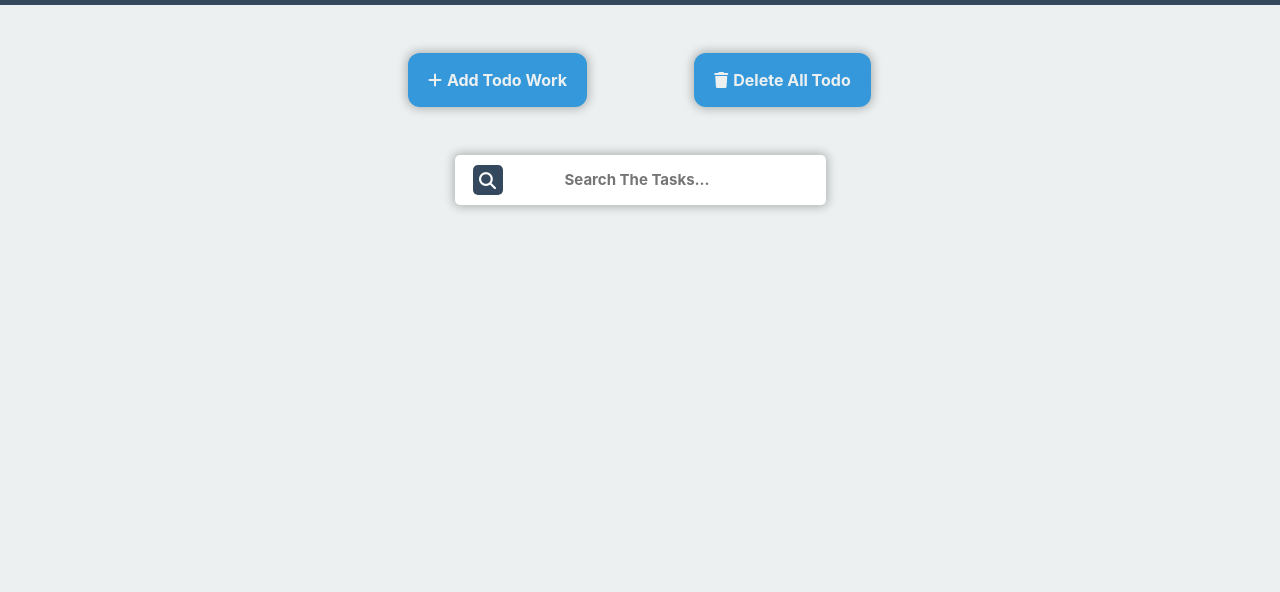
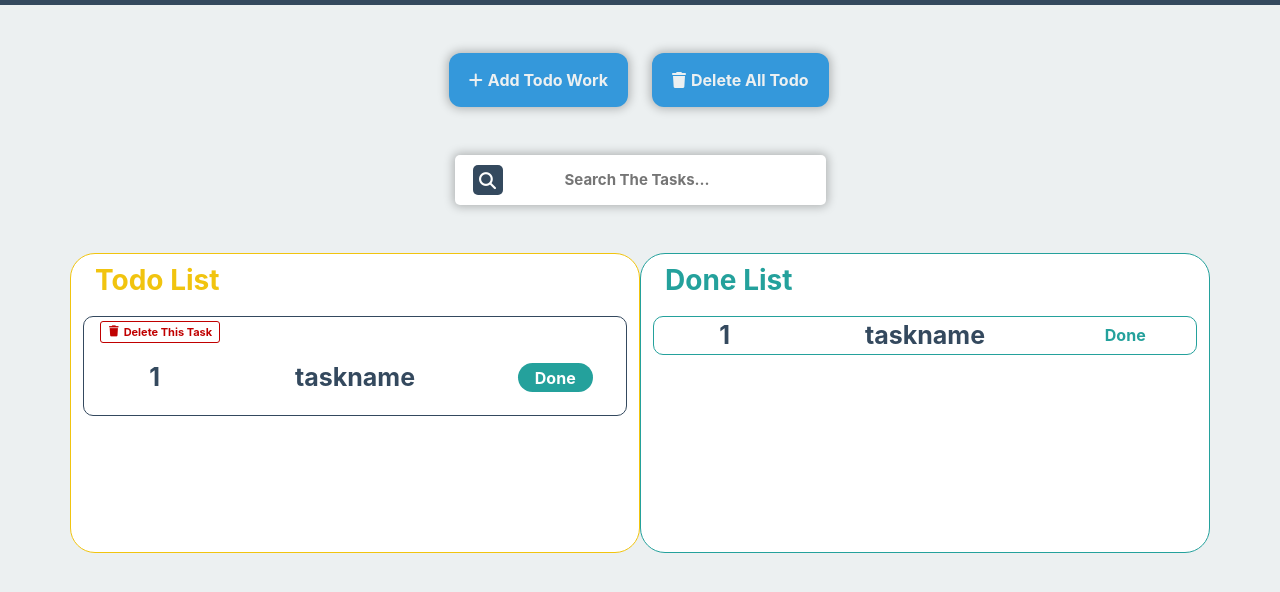
Before and after one commit to Aboufazel/Todo-list, a plain HTML site: page index.html in a window 1280 px wide. Shown: the part 76-668 px from the top of the page. Drawn offline with Linux system fonts and the light colour scheme.

Commit message:
todo and done list html and style finish

```diff
--- a/assets/css/main.css
+++ b/assets/css/main.css
@@ -91,3 +91,89 @@ body{
     font-weight: bold;
     color: var(--secondary-color);
 }
+
+.todo_box{
+    display: flex;
+    flex-direction: column;
+    background: var(--white-color);
+    width: 610px;
+    height: 300px;
+    border-radius: 25px;
+}
+
+.todo_title{
+    padding: 10px 0px 10px 12px;
+    font-weight: bold;
+    color: var(--thired-color);
+}
+
+.todo_border{
+    border: 1px solid var(--thired-color);
+}
+.todo_items{
+    border:var(--todo-border);
+    border-radius: 10px;
+    height: 100px;
+}
+
+.delete_btn{
+    border: 1px solid var(--delete-color);
+    display: flex;
+    align-items: center;
+    gap: 5px;
+    border-radius: 3px;
+    color: var(--delete-color);
+    padding: 2px 0px 2px 8px;
+    font-weight: bold;
+    width: 120px;
+    font-size: 11px;
+}
+
+.delete_btn:hover{
+    background: var(--delete-color);
+    color: var(--white-color);
+    cursor: pointer;
+}
+.done_border{
+    border: var(--done-border);
+}
+.done_title{
+    padding: 10px 0px 10px 12px;
+    font-weight: bold;
+    color: var(--done-color);
+}
+
+.done_items{
+    border:var(--done-border);
+    border-radius: 10px;
+}
+
+.done_btn{
+    background: var(--done-color);
+    display: flex;
+    justify-content: center;
+    align-items: center;
+    color: var(--white-color);
+    font-weight: bold;
+    border-radius: 50px;
+    width: 75px;
+    height: 29px;
+}
+
+.done_btn:hover{
+    background: var(--white-color);
+    color: var(--done-color);
+    border: var(--done-border);
+    cursor: pointer;
+}
+
+.task_name{
+    color: var(--secondary-color);
+    font-weight: bold;
+    font-size: 25px;
+}
+
+.done_color{
+    color: var(--done-color);
+    font-weight: bold;
+}
--- a/index.html
+++ b/index.html
@@ -29,10 +29,10 @@
         <div class="col-xl-3"></div>
         <div class="col-xl-6">
             <div class="row">
-                <div class="col-xl-6 d-flex justify-content-center">
+                <div class="col-xl-6 d-flex justify-content-end">
                     <div class="action_btn"><i class="fa-solid fa-plus"></i>Add Todo Work</div>
                 </div>
-                <div class="col-xl-6 d-flex justify-content-center">
+                <div class="col-xl-6 d-flex justify-content-start">
                     <div class="action_btn"><i class="fa-solid fa-trash"></i>Delete All Todo</div>
                 </div>
             </div>
@@ -47,6 +47,53 @@
             </div>
         </div>
     </div>
+    <div class="row mt-5">
+        <div class="col-xl-6">
+            <div class="row">
+                <div class="todo_box todo_border">
+                    <h3 class="todo_title">Todo List</h3>
+                    <div class="todo_items">
+                        <div class="row px-3 mt-1">
+                            <div class="col-xl-12">
+                                <div class="delete_btn"><i class="fa-solid fa-trash"></i>Delete This Task</div>
+                            </div>
+                        </div>
+                        <div class="row px-3 mt-3">
+                            <div class="col-xl-3 d-flex justify-content-center align-items-center">
+                                <div class="task_name">1</div>
+                            </div>
+                            <div class="col-xl-6 d-flex justify-content-center align-items-center">
+                                <div class="task_name">taskname</div>
+                            </div>
+                            <div class="col-xl-3 d-flex justify-content-center align-items-center">
+                                <div class="done_btn">Done</div>
+                            </div>
+                        </div>
+                    </div>
+                </div>
+            </div>
+        </div>
+        <div class="col-xl-6">
+           <div class="row">
+               <div class="todo_box done_border">
+                   <h3 class="done_title">Done List</h3>
+                   <div class="done_items">
+                       <div class="row px-3">
+                           <div class="col-xl-3 d-flex justify-content-center align-items-center">
+                               <div class="task_name">1</div>
+                           </div>
+                           <div class="col-xl-6 d-flex justify-content-center align-items-center">
+                               <div class="task_name">taskname</div>
+                           </div>
+                           <div class="col-xl-3 d-flex justify-content-center align-items-center">
+                               <div class="done_color">Done</div>
+                           </div>
+                       </div>
+                   </div>
+               </div>
+           </div>
+        </div>
+    </div>
 </div>
 
 
```
